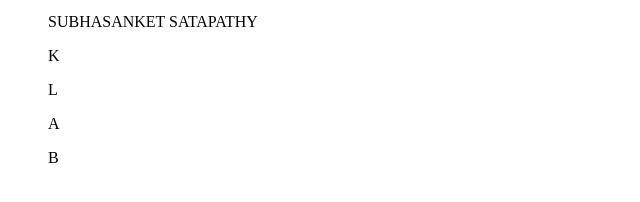
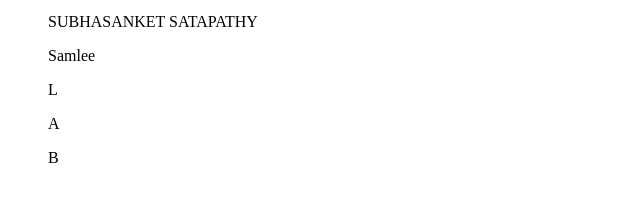
Before and after one commit to nitinkundu/devops_git_test01, a plain HTML site: page index.html in a window 1280 px wide. Both pictures are taken after a click on the button "RUN". Shown: the part 372-574 px from the top of the page, 0-640 px from the left. Drawn offline with Linux system fonts and the light colour scheme.

Commit message:
commit by samlee

```diff
--- a/index.html
+++ b/index.html
@@ -22,7 +22,7 @@
         Names[8]="H";
         Names[9]="I";
         Names[10]="SUBHASANKET SATAPATHY";
-        Names[11]="K";
+        Names[11]="Samlee";
         Names[12]="L";
         Names[13]="A";
         Names[14]="B";
```
